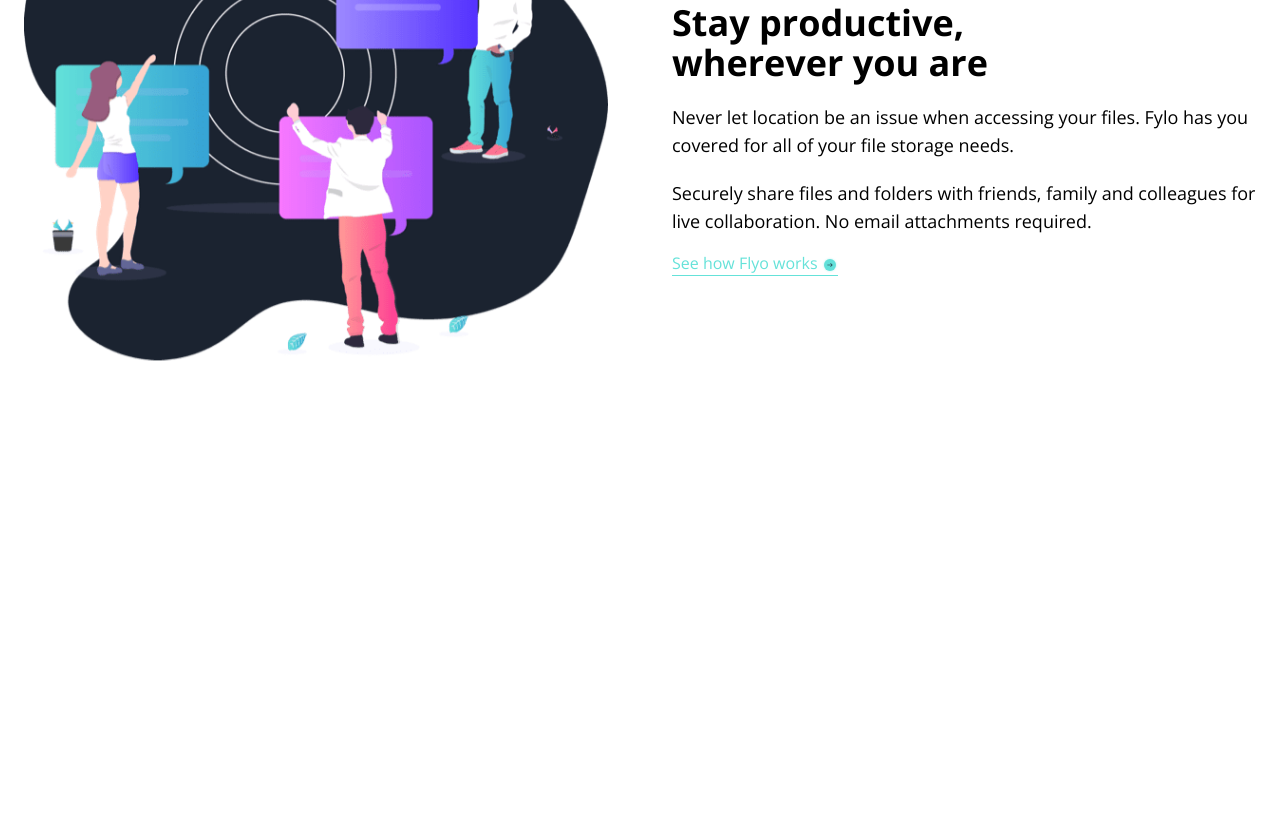
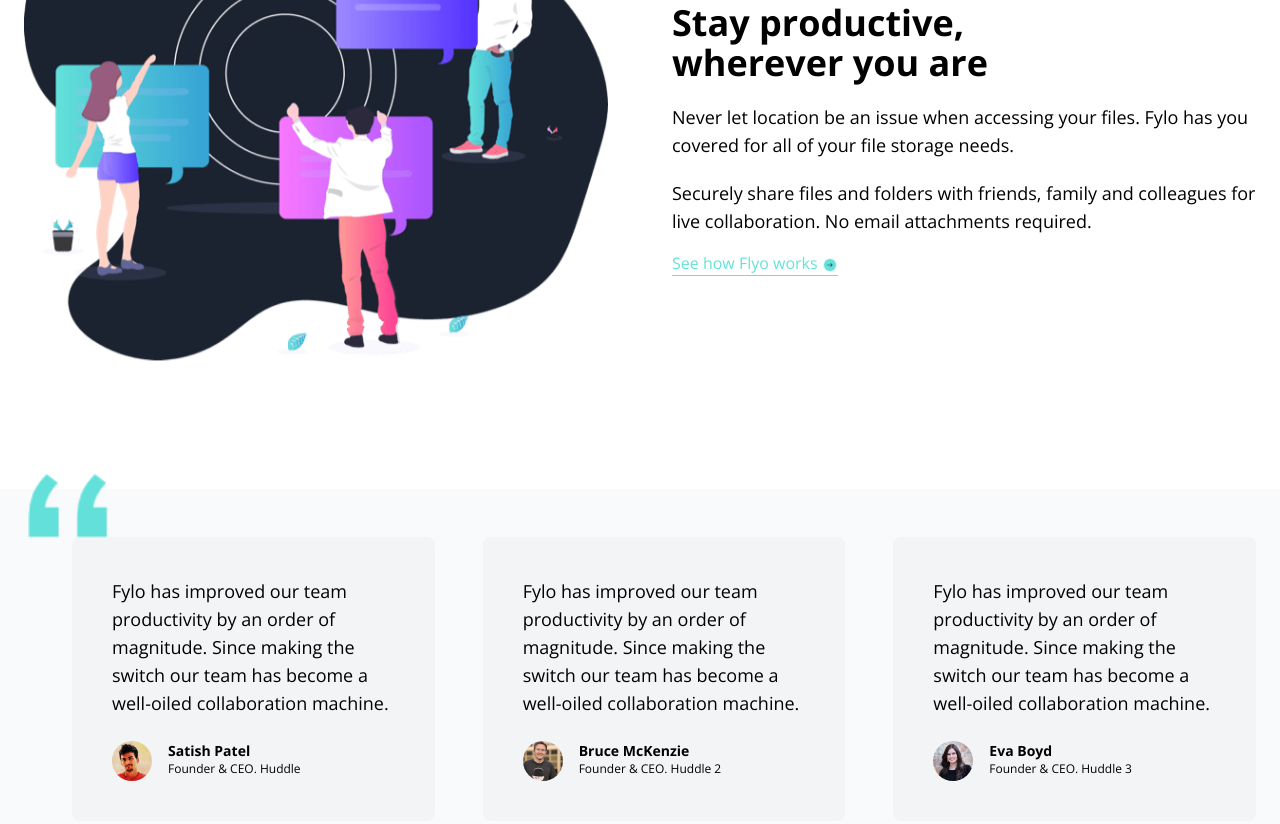
Before and after one commit to yasserfarhadi/fylo-tailwind-cli, a website: page src/index.html in a window 1280 px wide. Shown: the part 2227-3051 px from the top of the page. Before the commit the page ends 2716 px from the top, so only its background shows below. Drawn offline with nearby package versions, Linux system fonts and the light colour scheme.

Commit message:
testimonial section

```diff
--- a/src/index.html
+++ b/src/index.html
@@ -200,5 +200,91 @@
         </div>
       </div>
     </section>
+
+    <!-- Testimonials Section -->
+
+    <section id="testimonials" class="bg-gray-50 dark:bg-darkBlue">
+      <!-- Testimonial Container -->
+      <div class="container px-6 pt-12 mx-auto pb-80 md:pb-96">
+        <!-- Boxes Conainer -->
+        <div
+          class="relative flex flex-col w-full space-y-6 md:flex-row md:space-y-0 md:space-x-12"
+        >
+          <!-- Quotes Image -->
+          <img
+            src="images/bg-quotes.png"
+            alt=""
+            class="absolute w-10 left-1 -top-2 md:-top-16 md:w-20"
+          />
+
+          <!-- Box 1 -->
+          <div
+            class="flex flex-col p-10 space-y-6 bg-gray-100 rounded-lg dark:bg-darkBlue3 md:w-1/3"
+          >
+            <p class="text-sm leading-5 md:text-lg">
+              Fylo has improved our team productivity by an order of magnitude.
+              Since making the switch our team has become a well-oiled
+              collaboration machine.
+            </p>
+            <!-- Customer Info -->
+            <div class="flex space-x-4">
+              <img
+                src="images/profile-1.jpg"
+                alt=""
+                class="w-10 h-10 rounded-full"
+              />
+              <div>
+                <h5 class="text-sm font-semibold">Satish Patel</h5>
+                <p class="text-xs font-extralight">Founder & CEO. Huddle</p>
+              </div>
+            </div>
+          </div>
+          <!-- Box 2 -->
+          <div
+            class="flex flex-col p-10 space-y-6 bg-gray-100 rounded-lg dark:bg-darkBlue3 md:w-1/3"
+          >
+            <p class="text-sm leading-5 md:text-lg">
+              Fylo has improved our team productivity by an order of magnitude.
+              Since making the switch our team has become a well-oiled
+              collaboration machine.
+            </p>
+            <!-- Customer Info -->
+            <div class="flex space-x-4">
+              <img
+                src="images/profile-2.jpg"
+                alt=""
+                class="w-10 h-10 rounded-full"
+              />
+              <div>
+                <h5 class="text-sm font-semibold">Bruce McKenzie</h5>
+                <p class="text-xs font-extralight">Founder & CEO. Huddle 2</p>
+              </div>
+            </div>
+          </div>
+          <!-- Box 3 -->
+          <div
+            class="flex flex-col p-10 space-y-6 bg-gray-100 rounded-lg dark:bg-darkBlue3 md:w-1/3"
+          >
+            <p class="text-sm leading-5 md:text-lg">
+              Fylo has improved our team productivity by an order of magnitude.
+              Since making the switch our team has become a well-oiled
+              collaboration machine.
+            </p>
+            <!-- Customer Info -->
+            <div class="flex space-x-4">
+              <img
+                src="images/profile-3.jpg"
+                alt=""
+                class="w-10 h-10 rounded-full"
+              />
+              <div>
+                <h5 class="text-sm font-semibold">Eva Boyd</h5>
+                <p class="text-xs font-extralight">Founder & CEO. Huddle 3</p>
+              </div>
+            </div>
+          </div>
+        </div>
+      </div>
+    </section>
   </body>
 </html>
```
Also changed, not shown: src/input.css (line endings or trailing spaces), src/styles.css.
